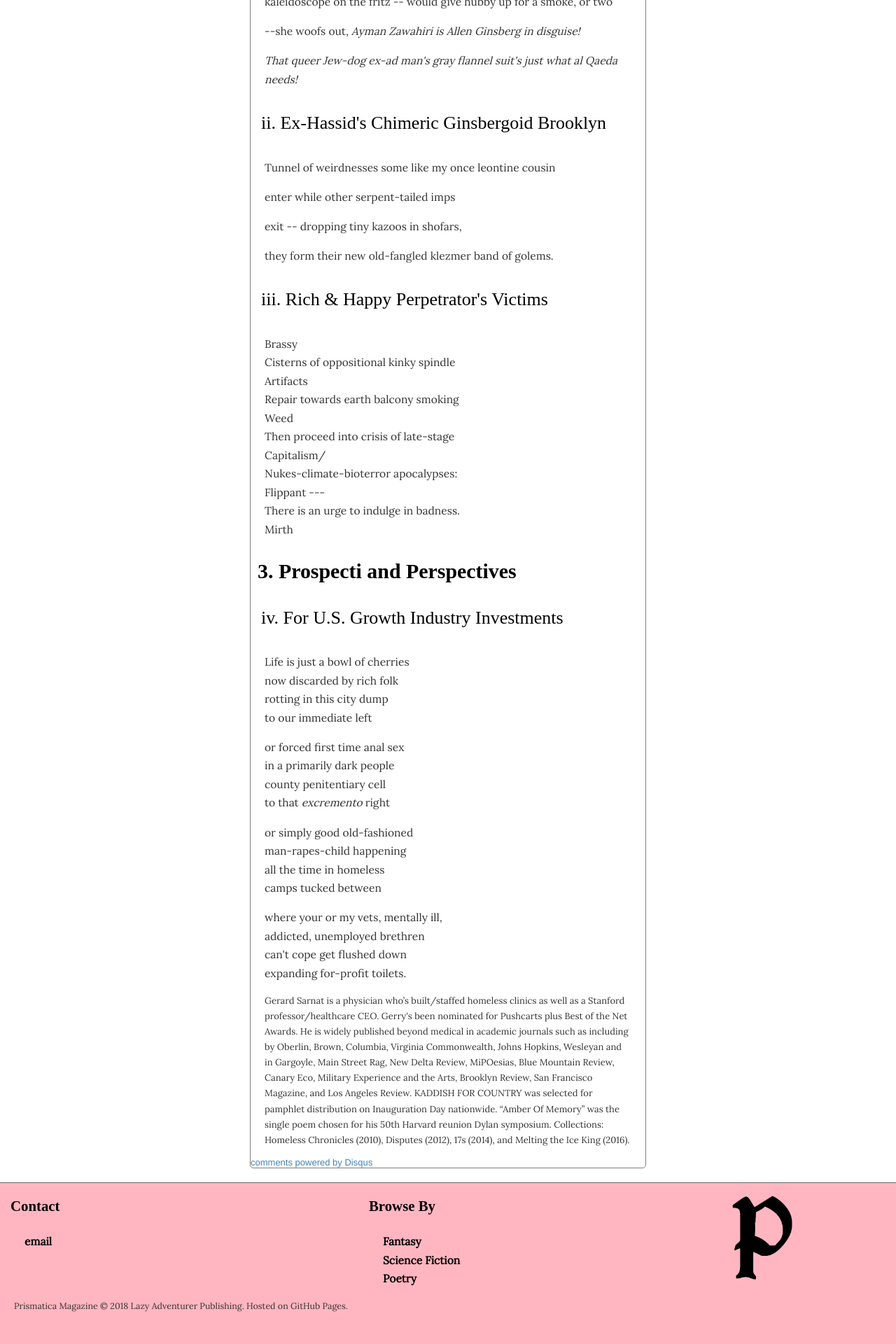
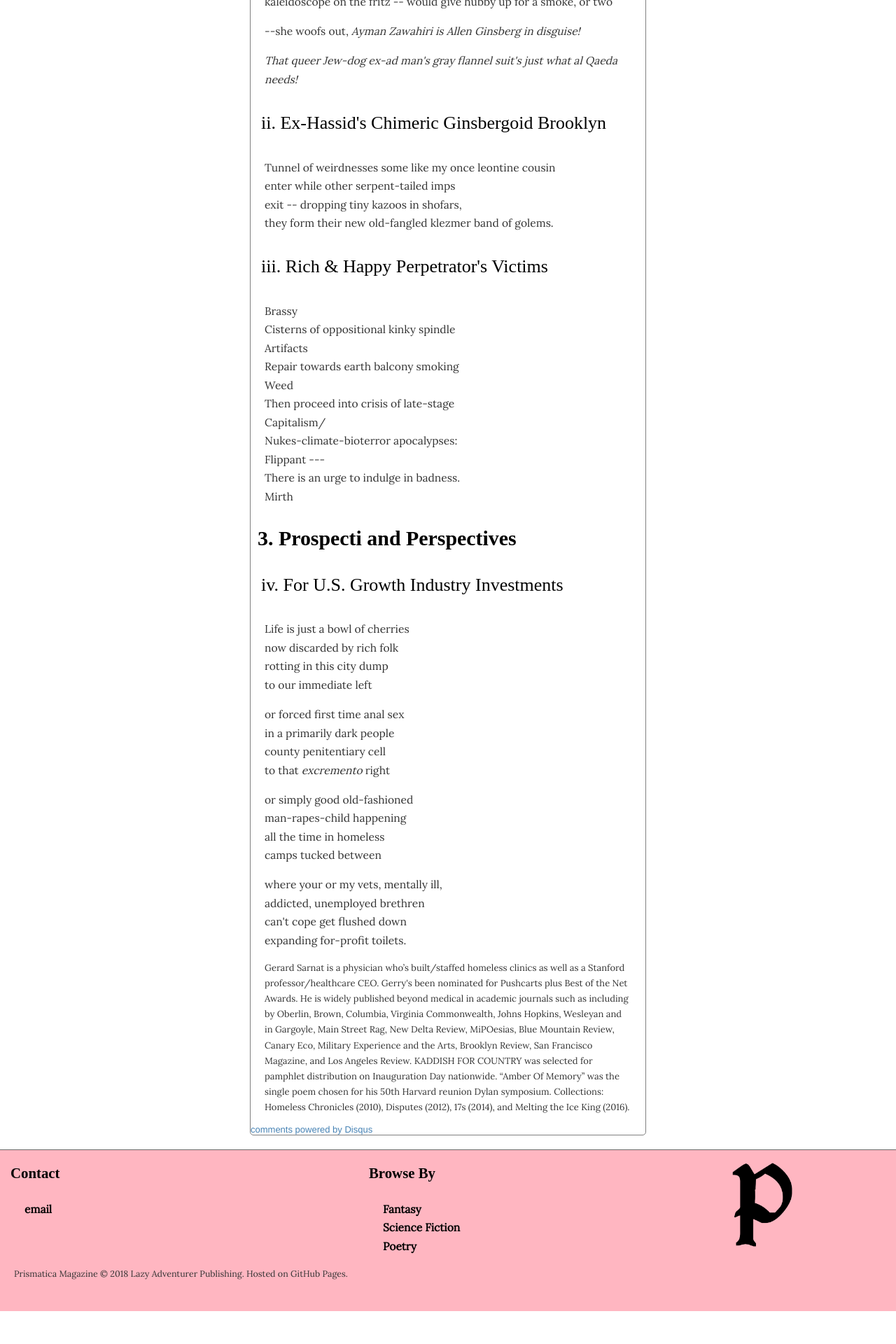
Before and after one commit to lazyadventurerpublishing/prismatica, a Jekyll site: the page built from transquerulous.html, in a window 1280 px wide. Shown: the part 1513-3433 px from the top of the page at 70% size. Built offline with Jekyll 4.4.1, drawn with Linux system fonts in a browser that asks for light colours; some web fonts are replaced; comment, search, counter and statistics services are not loaded; after the commit the page ends 3386 px from its top, so only the background shows below that.

```diff
--- a/transquerulous.html
+++ b/transquerulous.html
@@ -44,10 +44,10 @@ date: 2018-11-11
 <p><i>That queer Jew-dog ex-ad man's gray flannel suit's just what al Qaeda needs!</i></p>
 
 <h4>ii. Ex-Hassid's Chimeric Ginsbergoid Brooklyn</h4>
-<p>Tunnel of weirdnesses some like my once leontine cousin</p>
-<p>enter while other serpent-tailed imps</p>
-<p>exit -- dropping tiny kazoos in shofars,</p>
-<p>they form their new old-fangled klezmer band of golems.</p>
+<p>Tunnel of weirdnesses some like my once leontine cousin
+</br>enter while other serpent-tailed imps
+</br>exit -- dropping tiny kazoos in shofars,
+</br>they form their new old-fangled klezmer band of golems.</p>
 
 <h4>iii. Rich & Happy Perpetrator's Victims</h4>
 <p>Brassy
```
